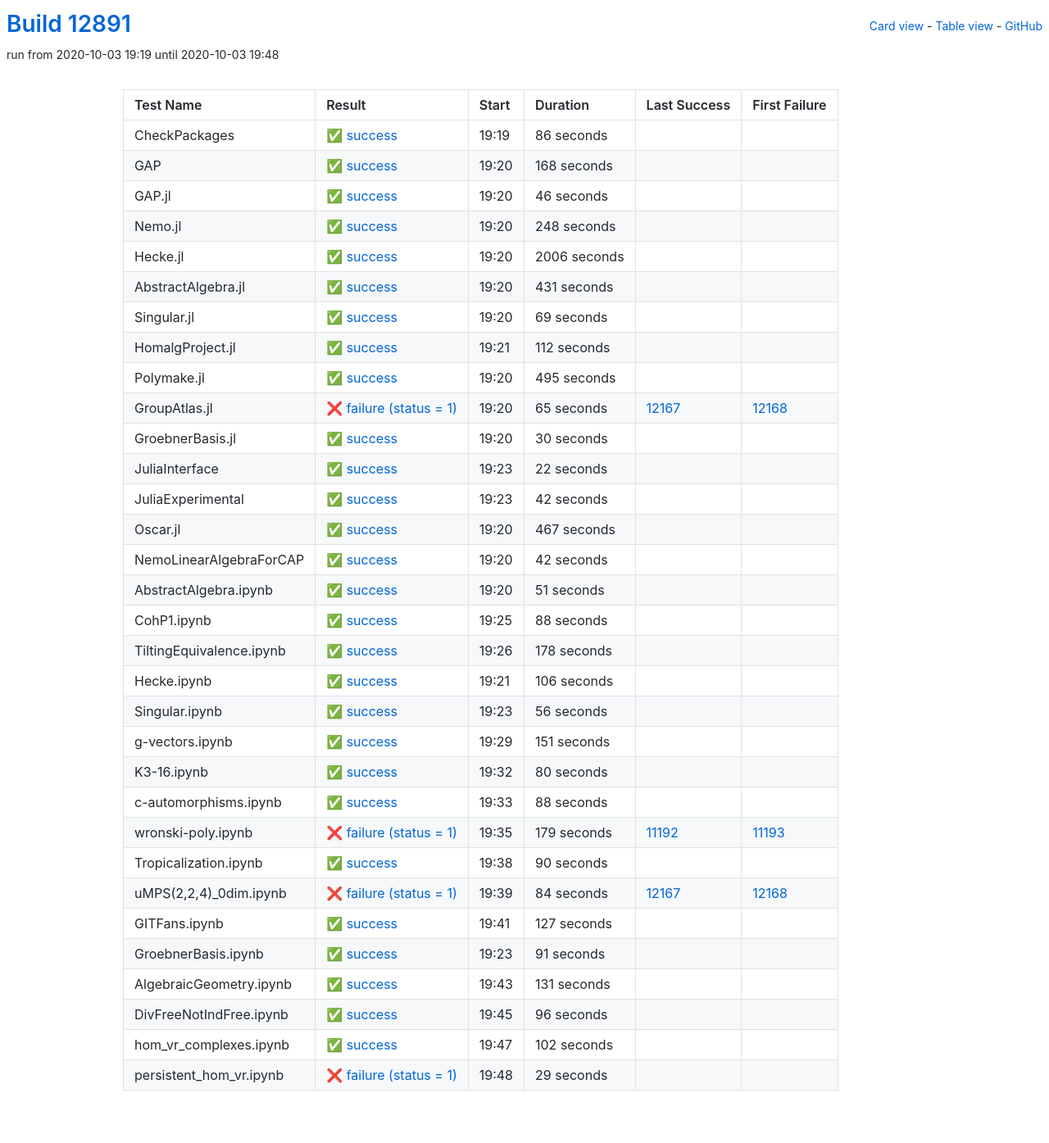
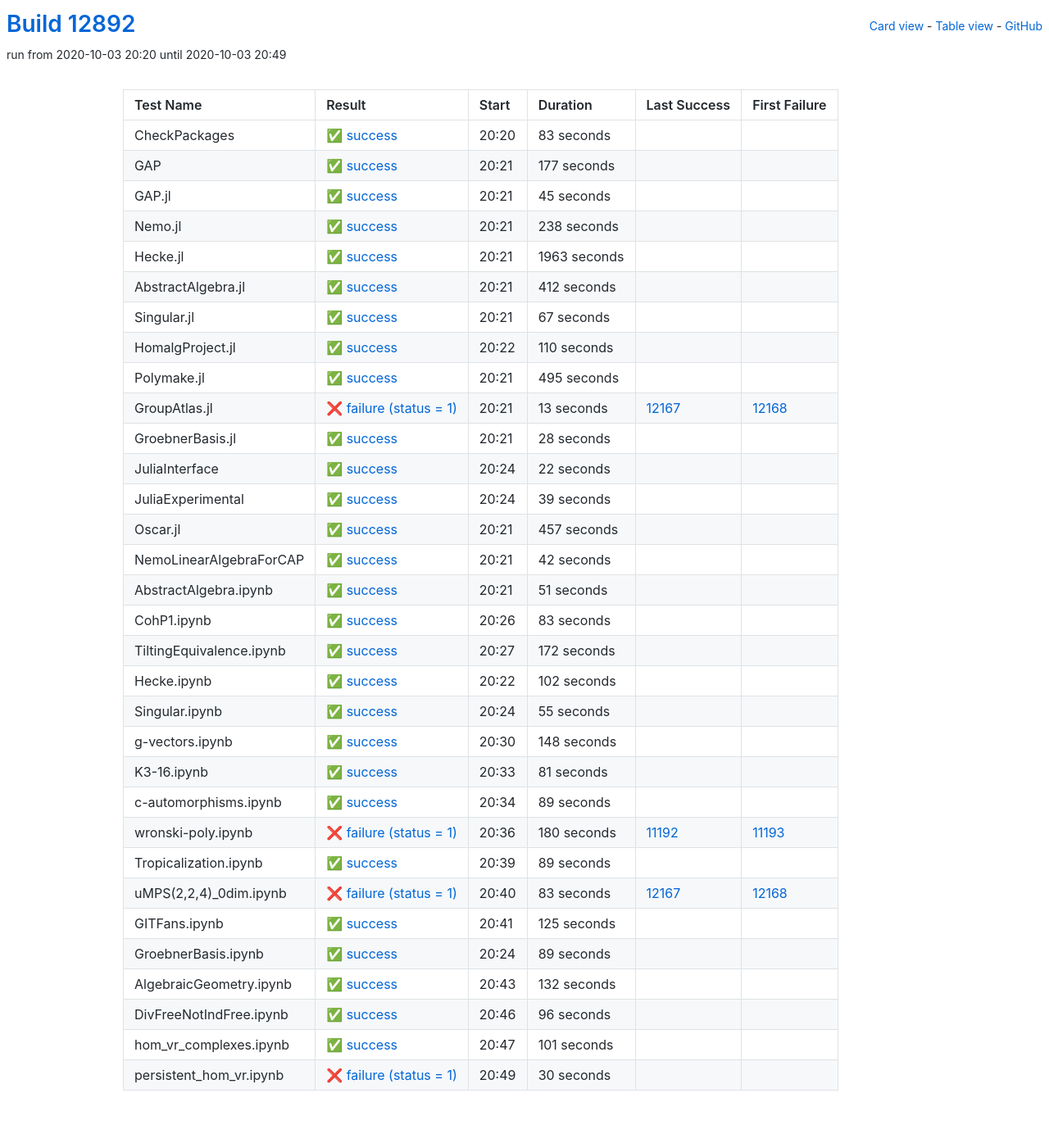
Before and after one commit to oscar-system/oscar-ci-status, a Jekyll site: the page built from table.html, in a window 1280 px wide. Shown: the whole page at 82% size. Built offline with Jekyll 4.4.1, drawn with Linux system fonts in a browser that asks for light colours.

Commit message:
Build #12892

```diff
--- a/_data/ci.yml
+++ b/_data/ci.yml
@@ -1,6 +1,6 @@
 ---
-build: 12891
-build_url: https://oscarci.mathematik.uni-kl.de/job/oscar/12891/
+build: 12892
+build_url: https://oscarci.mathematik.uni-kl.de/job/oscar/12892/
 job: oscar
 organization: oscar-system
 repo: oscar-ci-status
@@ -8,104 +8,104 @@
 tests:
 - name: CheckPackages
   id: checkpackages
-  log: https://oscarci.mathematik.uni-kl.de/job/oscar/12891/artifact/logs/build-12891/CheckPackages.log
-  start: 2020-10-03 19:19
+  log: https://oscarci.mathematik.uni-kl.de/job/oscar/12892/artifact/logs/build-12892/CheckPackages.log
+  start: 2020-10-03 20:20
   success: true
   exitcode: 0
   status: success
-  duration: 86
+  duration: 83
   last_success: false
   last_success_url:
   first_failure: false
   first_failure_url:
 - name: GAP
   id: gap
-  log: https://oscarci.mathematik.uni-kl.de/job/oscar/12891/artifact/logs/build-12891/GAP.log
-  start: 2020-10-03 19:20
+  log: https://oscarci.mathematik.uni-kl.de/job/oscar/12892/artifact/logs/build-12892/GAP.log
+  start: 2020-10-03 20:21
   success: true
   exitcode: 0
   status: success
-  duration: 168
+  duration: 177
   last_success: false
   last_success_url:
   first_failure: false
   first_failure_url:
 - name: GAP.jl
   id: gap-jl
-  log: https://oscarci.mathematik.uni-kl.de/job/oscar/12891/artifact/logs/build-12891/GAP.jl.log
-  start: 2020-10-03 19:20
+  log: https://oscarci.mathematik.uni-kl.de/job/oscar/12892/artifact/logs/build-12892/GAP.jl.log
+  start: 2020-10-03 20:21
   success: true
   exitcode: 0
   status: success
-  duration: 46
+  duration: 45
   last_success: false
   last_success_url:
   first_failure: false
   first_failure_url:
 - name: Nemo.jl
   id: nemo-jl
-  log: https://oscarci.mathematik.uni-kl.de/job/oscar/12891/artifact/logs/build-12891/Nemo.jl.log
-  start: 2020-10-03 19:20
+  log: https://oscarci.mathematik.uni-kl.de/job/oscar/12892/artifact/logs/build-12892/Nemo.jl.log
+  start: 2020-10-03 20:21
   success: true
   exitcode: 0
   status: success
-  duration: 248
+  duration: 238
   last_success: false
   last_success_url:
   first_failure: false
   first_failure_url:
 - name: Hecke.jl
   id: hecke-jl
-  log: https://oscarci.mathematik.uni-kl.de/job/oscar/12891/artifact/logs/build-12891/Hecke.jl.log
-  start: 2020-10-03 19:20
+  log: https://oscarci.mathematik.uni-kl.de/job/oscar/12892/artifact/logs/build-12892/Hecke.jl.log
+  start: 2020-10-03 20:21
   success: true
   exitcode: 0
   status: success
-  duration: 2006
+  duration: 1963
   last_success: false
   last_success_url:
   first_failure: false
   first_failure_url:
 - name: AbstractAlgebra.jl
   id: abstractalgebra-jl
-  log: https://oscarci.mathematik.uni-kl.de/job/oscar/12891/artifact/logs/build-12891/AbstractAlgebra.jl.log
-  start: 2020-10-03 19:20
+  log: https://oscarci.mathematik.uni-kl.de/job/oscar/12892/artifact/logs/build-12892/AbstractAlgebra.jl.log
+  start: 2020-10-03 20:21
   success: true
   exitcode: 0
   status: success
-  duration: 431
+  duration: 412
   last_success: false
   last_success_url:
   first_failure: false
   first_failure_url:
 - name: Singular.jl
   id: singular-jl
-  log: https://oscarci.mathematik.uni-kl.de/job/oscar/12891/artifact/logs/build-12891/Singular.jl.log
-  start: 2020-10-03 19:20
+  log: https://oscarci.mathematik.uni-kl.de/job/oscar/12892/artifact/logs/build-12892/Singular.jl.log
+  start: 2020-10-03 20:21
   success: true
   exitcode: 0
   status: success
-  duration: 69
+  duration: 67
   last_success: false
   last_success_url:
   first_failure: false
   first_failure_url:
 - name: HomalgProject.jl
   id: homalgproject-jl
-  log: https://oscarci.mathematik.uni-kl.de/job/oscar/12891/artifact/logs/build-12891/HomalgProject.jl.log
-  start: 2020-10-03 19:21
+  log: https://oscarci.mathematik.uni-kl.de/job/oscar/12892/artifact/logs/build-12892/HomalgProject.jl.log
+  start: 2020-10-03 20:22
   success: true
   exitcode: 0
   status: success
-  duration: 112
+  duration: 110
   last_success: false
   last_success_url:
   first_failure: false
   first_failure_url:
 - name: Polymake.jl
   id: polymake-jl
-  log: https://oscarci.mathematik.uni-kl.de/job/oscar/12891/artifact/logs/build-12891/Polymake.jl.log
-  start: 2020-10-03 19:20
+  log: https://oscarci.mathematik.uni-kl.de/job/oscar/12892/artifact/logs/build-12892/Polymake.jl.log
+  start: 2020-10-03 20:21
   success: true
   exitcode: 0
   status: success
@@ -116,32 +116,32 @@
   first_failure_url:
 - name: GroupAtlas.jl
   id: groupatlas-jl
-  log: https://oscarci.mathematik.uni-kl.de/job/oscar/12891/artifact/logs/build-12891/GroupAtlas.jl.log
-  start: 2020-10-03 19:20
+  log: https://oscarci.mathematik.uni-kl.de/job/oscar/12892/artifact/logs/build-12892/GroupAtlas.jl.log
+  start: 2020-10-03 20:21
   success: false
   exitcode: 1
   status: failure
-  duration: 65
+  duration: 13
   last_success: 12167
   last_success_url: https://oscarci.mathematik.uni-kl.de/job/oscar/12167/
   first_failure: 12168
   first_failure_url: https://oscarci.mathematik.uni-kl.de/job/oscar/12168/
 - name: GroebnerBasis.jl
   id: groebnerbasis-jl
-  log: https://oscarci.mathematik.uni-kl.de/job/oscar/12891/artifact/logs/build-12891/GroebnerBasis.jl.log
-  start: 2020-10-03 19:20
+  log: https://oscarci.mathematik.uni-kl.de/job/oscar/12892/artifact/logs/build-12892/GroebnerBasis.jl.log
+  start: 2020-10-03 20:21
   success: true
   exitcode: 0
   status: success
-  duration: 30
+  duration: 28
   last_success: false
   last_success_url:
   first_failure: false
   first_failure_url:
 - name: JuliaInterface
   id: juliainterface
-  log: https://oscarci.mathematik.uni-kl.de/job/oscar/12891/artifact/logs/build-12891/JuliaInterface.log
-  start: 2020-10-03 19:23
+  log: https://oscarci.mathematik.uni-kl.de/job/oscar/12892/artifact/logs/build-12892/JuliaInterface.log
+  start: 2020-10-03 20:24
   success: true
   exitcode: 0
   status: success
@@ -152,32 +152,32 @@
   first_failure_url:
 - name: JuliaExperimental
   id: juliaexperimental
-  log: https://oscarci.mathematik.uni-kl.de/job/oscar/12891/artifact/logs/build-12891/JuliaExperimental.log
-  start: 2020-10-03 19:23
+  log: https://oscarci.mathematik.uni-kl.de/job/oscar/12892/artifact/logs/build-12892/JuliaExperimental.log
+  start: 2020-10-03 20:24
   success: true
   exitcode: 0
   status: success
-  duration: 42
+  duration: 39
   last_success: false
   last_success_url:
   first_failure: false
   first_failure_url:
 - name: Oscar.jl
   id: oscar-jl
-  log: https://oscarci.mathematik.uni-kl.de/job/oscar/12891/artifact/logs/build-12891/Oscar.jl.log
-  start: 2020-10-03 19:20
+  log: https://oscarci.mathematik.uni-kl.de/job/oscar/12892/artifact/logs/build-12892/Oscar.jl.log
+  start: 2020-10-03 20:21
   success: true
   exitcode: 0
   status: success
-  duration: 467
+  duration: 457
   last_success: false
   last_success_url:
   first_failure: false
   first_failure_url:
 - name: NemoLinearAlgebraForCAP
   id: nemolinearalgebraforcap
-  log: https://oscarci.mathematik.uni-kl.de/job/oscar/12891/artifact/logs/build-12891/NemoLinearAlgebraForCAP.log
-  start: 2020-10-03 19:20
+  log: https://oscarci.mathematik.uni-kl.de/job/oscar/12892/artifact/logs/build-12892/NemoLinearAlgebraForCAP.log
+  start: 2020-10-03 20:21
   success: true
   exitcode: 0
   status: success
@@ -188,8 +188,8 @@
   first_failure_url:
 - name: AbstractAlgebra.ipynb
   id: abstractalgebra-ipynb
-  log: https://oscarci.mathematik.uni-kl.de/job/oscar/12891/artifact/logs/build-12891/AbstractAlgebra.ipynb.log
-  start: 2020-10-03 19:20
+  log: https://oscarci.mathematik.uni-kl.de/job/oscar/12892/artifact/logs/build-12892/AbstractAlgebra.ipynb.log
+  start: 2020-10-03 20:21
   success: true
   exitcode: 0
   status: success
@@ -200,164 +200,164 @@
   first_failure_url:
 - name: CohP1.ipynb
   id: cohp1-ipynb
-  log: https://oscarci.mathematik.uni-kl.de/job/oscar/12891/artifact/logs/build-12891/CohP1.ipynb.log
-  start: 2020-10-03 19:25
+  log: https://oscarci.mathematik.uni-kl.de/job/oscar/12892/artifact/logs/build-12892/CohP1.ipynb.log
+  start: 2020-10-03 20:26
   success: true
   exitcode: 0
   status: success
-  duration: 88
+  duration: 83
   last_success: false
   last_success_url:
   first_failure: false
   first_failure_url:
 - name: TiltingEquivalence.ipynb
   id: tiltingequivalence-ipynb
-  log: https://oscarci.mathematik.uni-kl.de/job/oscar/12891/artifact/logs/build-12891/TiltingEquivalence.ipynb.log
-  start: 2020-10-03 19:26
+  log: https://oscarci.mathematik.uni-kl.de/job/oscar/12892/artifact/logs/build-12892/TiltingEquivalence.ipynb.log
+  start: 2020-10-03 20:27
   success: true
   exitcode: 0
   status: success
-  duration: 178
+  duration: 172
   last_success: false
   last_success_url:
   first_failure: false
   first_failure_url:
 - name: Hecke.ipynb
   id: hecke-ipynb
-  log: https://oscarci.mathematik.uni-kl.de/job/oscar/12891/artifact/logs/build-12891/Hecke.ipynb.log
-  start: 2020-10-03 19:21
+  log: https://oscarci.mathematik.uni-kl.de/job/oscar/12892/artifact/logs/build-12892/Hecke.ipynb.log
+  start: 2020-10-03 20:22
   success: true
   exitcode: 0
   status: success
-  duration: 106
+  duration: 102
   last_success: false
   last_success_url:
   first_failure: false
   first_failure_url:
 - name: Singular.ipynb
   id: singular-ipynb
-  log: https://oscarci.mathematik.uni-kl.de/job/oscar/12891/artifact/logs/build-12891/Singular.ipynb.log
-  start: 2020-10-03 19:23
+  log: https://oscarci.mathematik.uni-kl.de/job/oscar/12892/artifact/logs/build-12892/Singular.ipynb.log
+  start: 2020-10-03 20:24
   success: true
   exitcode: 0
   status: success
-  duration: 56
+  duration: 55
   last_success: false
   last_success_url:
   first_failure: false
   first_failure_url:
 - name: g-vectors.ipynb
   id: g-vectors-ipynb
-  log: https://oscarci.mathematik.uni-kl.de/job/oscar/12891/artifact/logs/build-12891/g-vectors.ipynb.log
-  start: 2020-10-03 19:29
+  log: https://oscarci.mathematik.uni-kl.de/job/oscar/12892/artifact/logs/build-12892/g-vectors.ipynb.log
+  start: 2020-10-03 20:30
   success: true
   exitcode: 0
   status: success
-  duration: 151
+  duration: 148
   last_success: false
   last_success_url:
   first_failure: false
   first_failure_url:
 - name: K3-16.ipynb
   id: k3-16-ipynb
-  log: https://oscarci.mathematik.uni-kl.de/job/oscar/12891/artifact/logs/build-12891/K3-16.ipynb.log
-  start: 2020-10-03 19:32
+  log: https://oscarci.mathematik.uni-kl.de/job/oscar/12892/artifact/logs/build-12892/K3-16.ipynb.log
+  start: 2020-10-03 20:33
   success: true
   exitcode: 0
   status: success
-  duration: 80
+  duration: 81
   last_success: false
   last_success_url:
   first_failure: false
   first_failure_url:
 - name: c-automorphisms.ipynb
   id: c-automorphisms-ipynb
-  log: https://oscarci.mathematik.uni-kl.de/job/oscar/12891/artifact/logs/build-12891/c-automorphisms.ipynb.log
-  start: 2020-10-03 19:33
+  log: https://oscarci.mathematik.uni-kl.de/job/oscar/12892/artifact/logs/build-12892/c-automorphisms.ipynb.log
+  start: 2020-10-03 20:34
   success: true
   exitcode: 0
   status: success
-  duration: 88
+  duration: 89
   last_success: false
   last_success_url:
   first_failure: false
   first_failure_url:
 - name: wronski-poly.ipynb
   id: wronski-poly-ipynb
-  log: https://oscarci.mathematik.uni-kl.de/job/oscar/12891/artifact/logs/build-12891/wronski-poly.ipynb.log
-  start: 2020-10-03 19:35
+  log: https://oscarci.mathematik.uni-kl.de/job/oscar/12892/artifact/logs/build-12892/wronski-poly.ipynb.log
+  start: 2020-10-03 20:36
   success: false
   exitcode: 1
   status: failure
-  duration: 179
+  duration: 180
   last_success: 11192
   last_success_url: https://oscarci.mathematik.uni-kl.de/job/oscar/11192/
   first_failure: 11193
   first_failure_url: https://oscarci.mathematik.uni-kl.de/job/oscar/11193/
 - name: Tropicalization.ipynb
   id: tropicalization-ipynb
-  log: https://oscarci.mathematik.uni-kl.de/job/oscar/12891/artifact/logs/build-12891/Tropicalization.ipynb.log
-  start: 2020-10-03 19:38
+  log: https://oscarci.mathematik.uni-kl.de/job/oscar/12892/artifact/logs/build-12892/Tropicalization.ipynb.log
+  start: 2020-10-03 20:39
   success: true
   exitcode: 0
   status: success
-  duration: 90
+  duration: 89
   last_success: false
   last_success_url:
   first_failure: false
   first_failure_url:
 - name: uMPS(2,2,4)_0dim.ipynb
   id: umps-2-2-4-0dim-ipynb
-  log: https://oscarci.mathematik.uni-kl.de/job/oscar/12891/artifact/logs/build-12891/uMPS-2-2-4-_0dim.ipynb.log
-  start: 2020-10-03 19:39
+  log: https://oscarci.mathematik.uni-kl.de/job/oscar/12892/artifact/logs/build-12892/uMPS-2-2-4-_0dim.ipynb.log
+  start: 2020-10-03 20:40
   success: false
   exitcode: 1
   status: failure
-  duration: 84
+  duration: 83
   last_success: 12167
   last_success_url: https://oscarci.mathematik.uni-kl.de/job/oscar/12167/
   first_failure: 12168
   first_failure_url: https://oscarci.mathematik.uni-kl.de/job/oscar/12168/
 - name: GITFans.ipynb
   id: gitfans-ipynb
-  log: https://oscarci.mathematik.uni-kl.de/job/oscar/12891/artifact/logs/build-12891/GITFans.ipynb.log
-  start: 2020-10-03 19:41
+  log: https://oscarci.mathematik.uni-kl.de/job/oscar/12892/artifact/logs/build-12892/GITFans.ipynb.log
+  start: 2020-10-03 20:41
   success: true
   exitcode: 0
   status: success
-  duration: 127
+  duration: 125
   last_success: false
   last_success_url:
   first_failure: false
   first_failure_url:
 - name: GroebnerBasis.ipynb
   id: groebnerbasis-ipynb
-  log: https://oscarci.mathematik.uni-kl.de/job/oscar/12891/artifact/logs/build-12891/GroebnerBasis.ipynb.log
-  start: 2020-10-03 19:23
+  log: https://oscarci.mathematik.uni-kl.de/job/oscar/12892/artifact/logs/build-12892/GroebnerBasis.ipynb.log
+  start: 2020-10-03 20:24
   success: true
   exitcode: 0
   status: success
-  duration: 91
+  duration: 89
   last_success: false
   last_success_url:
   first_failure: false
   first_failure_url:
 - name: AlgebraicGeometry.ipynb
   id: algebraicgeometry-ipynb
-  log: https://oscarci.mathematik.uni-kl.de/job/oscar/12891/artifact/logs/build-12891/AlgebraicGeometry.ipynb.log
-  start: 2020-10-03 19:43
+  log: https://oscarci.mathematik.uni-kl.de/job/oscar/12892/artifact/logs/build-12892/AlgebraicGeometry.ipynb.log
+  start: 2020-10-03 20:43
   success: true
   exitcode: 0
   status: success
-  duration: 131
+  duration: 132
   last_success: false
   last_success_url:
   first_failure: false
   first_failure_url:
 - name: DivFreeNotIndFree.ipynb
   id: divfreenotindfree-ipynb
-  log: https://oscarci.mathematik.uni-kl.de/job/oscar/12891/artifact/logs/build-12891/DivFreeNotIndFree.ipynb.log
-  start: 2020-10-03 19:45
+  log: https://oscarci.mathematik.uni-kl.de/job/oscar/12892/artifact/logs/build-12892/DivFreeNotIndFree.ipynb.log
+  start: 2020-10-03 20:46
   success: true
   exitcode: 0
   status: success
@@ -368,24 +368,24 @@
   first_failure_url:
 - name: hom_vr_complexes.ipynb
   id: hom-vr-complexes-ipynb
-  log: https://oscarci.mathematik.uni-kl.de/job/oscar/12891/artifact/logs/build-12891/hom_vr_complexes.ipynb.log
-  start: 2020-10-03 19:47
+  log: https://oscarci.mathematik.uni-kl.de/job/oscar/12892/artifact/logs/build-12892/hom_vr_complexes.ipynb.log
+  start: 2020-10-03 20:47
   success: true
   exitcode: 0
   status: success
-  duration: 102
+  duration: 101
   last_success: false
   last_success_url:
   first_failure: false
   first_failure_url:
 - name: persistent_hom_vr.ipynb
   id: persistent-hom-vr-ipynb
-  log: https://oscarci.mathematik.uni-kl.de/job/oscar/12891/artifact/logs/build-12891/persistent_hom_vr.ipynb.log
-  start: 2020-10-03 19:48
+  log: https://oscarci.mathematik.uni-kl.de/job/oscar/12892/artifact/logs/build-12892/persistent_hom_vr.ipynb.log
+  start: 2020-10-03 20:49
   success: false
   exitcode: 1
   status: failure
-  duration: 29
+  duration: 30
   last_success: false
   last_success_url:
   first_failure: false
```
Also changed, not shown: README.md.
